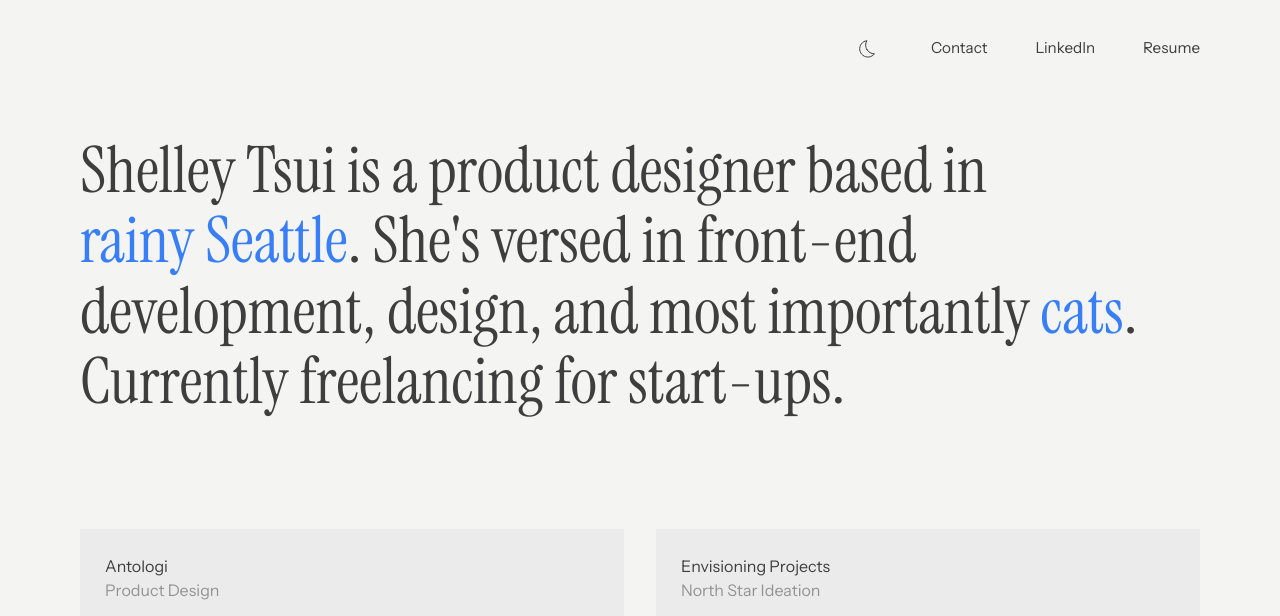
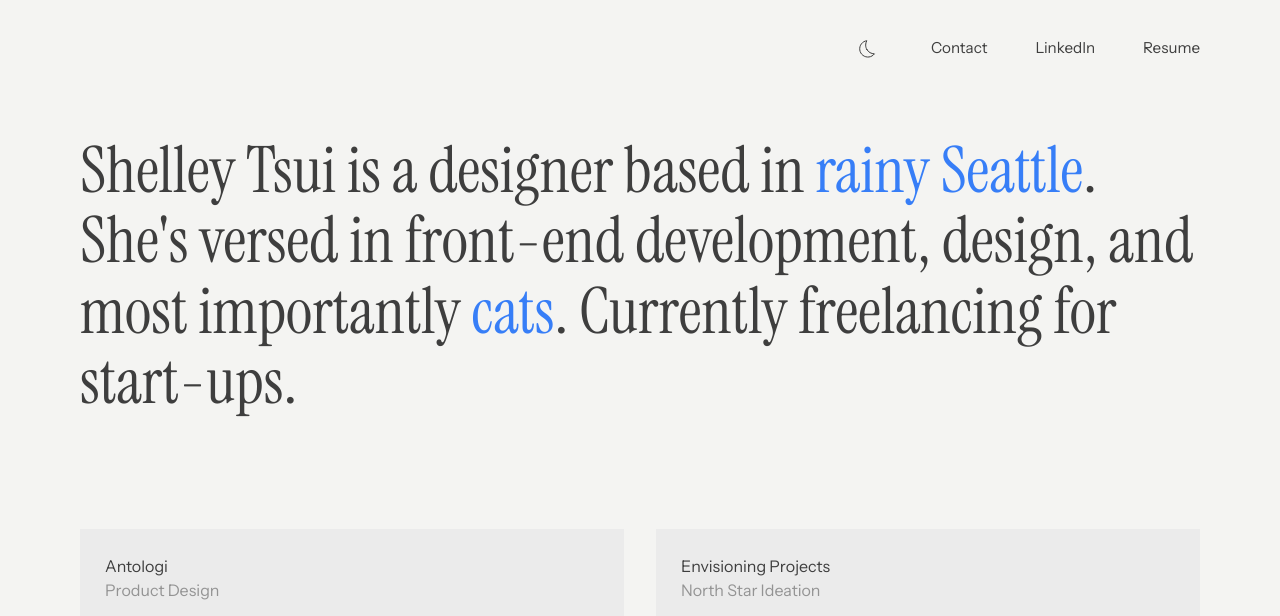
Before and after one commit to tsuishelley/portfolio, a website: page index.html in a window 1280 px wide. Shown: the top 616 px of the page. Drawn offline with Linux system fonts and the light colour scheme; a web font is replaced by a local one.

Commit message:
updated #intro

```diff
--- a/index.html
+++ b/index.html
@@ -83,8 +83,8 @@ document.addEventListener('DOMContentLoaded', function () {
         </section>
     </nav>
 </header>
-  <h1 id="intro" class="desktop">Shelley Tsui is a product designer based in <a href="https://www.seattlesouthside.com/" target="_blank" class="italic-blue" id="seattle">rainy Seattle</a>. She's versed in front-end development, design, and most importantly <a href="https://www.youtube.com/watch?v=z3U0udLH974" target="_blank" class="italic-blue" id="cats">cats</a>. Currently freelancing for start-ups.</h1>
-  <h1 id="intro" class="mobile">Shelley Tsui is a product designer based in <a href="https://www.seattlesouthside.com/" target="_blank" class="italic-blue" id="seattle">rainy Seattle</a>. Currently freelancing for start-ups.</h1>
+  <h1 id="intro" class="desktop">Shelley Tsui is a designer based in <a href="https://www.seattlesouthside.com/" target="_blank" class="italic-blue" id="seattle">rainy Seattle</a>. She's versed in front-end development, design, and most importantly <a href="https://www.youtube.com/watch?v=z3U0udLH974" target="_blank" class="italic-blue" id="cats">cats</a>. Currently freelancing for start-ups.</h1>
+  <h1 id="intro" class="mobile">Shelley Tsui is a designer based in <a href="https://www.seattlesouthside.com/" target="_blank" class="italic-blue" id="seattle">rainy Seattle</a>. Currently freelancing for start-ups.</h1>
   <div class="project-grid">
     <a href="antologi.html">
     <div class="project-item1">
```
